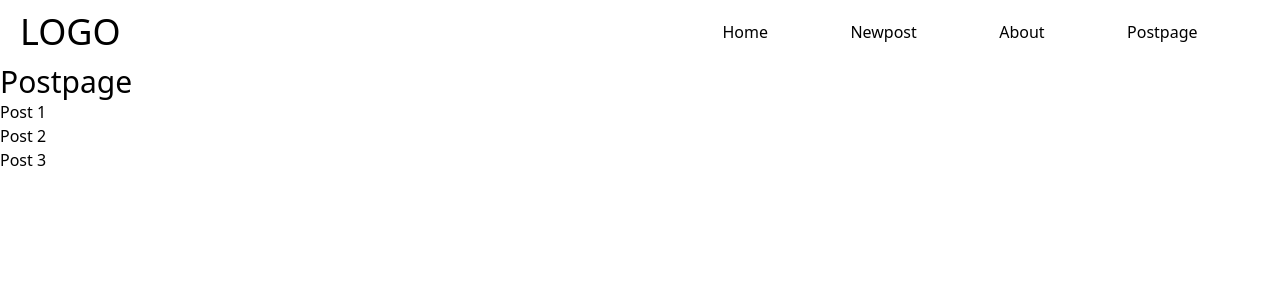
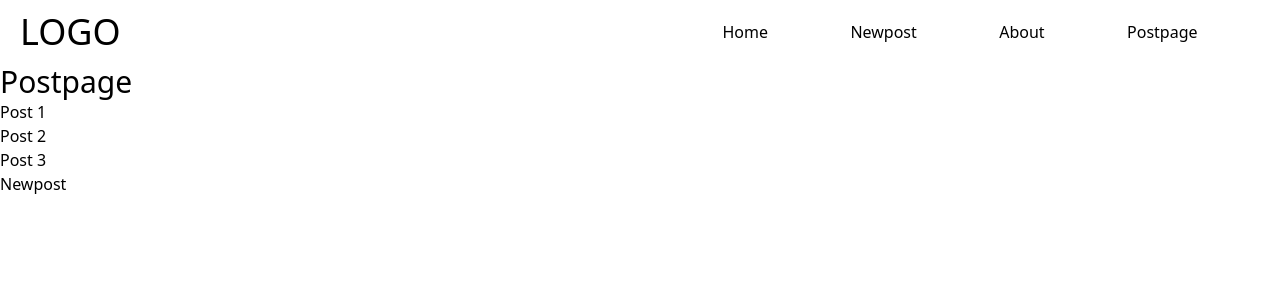
Before and after one commit to natesh16/React-practice, a React (Create React App) app in the folder web_app/: page /postpage in a window 1280 px wide. Shown: the top 300 px of the page. Built offline with nearby package versions, Linux system fonts and the light colour scheme.

Commit message:
BROWSER ROUTWER SETUP

```diff
--- a/web_app/src/App.jsx
+++ b/web_app/src/App.jsx
@@ -1,41 +1,32 @@
-import { Link, Route, Routes } from "react-router-dom";
+import { Route, Routes } from "react-router-dom";
 import Home from "./Home";
 import Newpost from "./Newpost";
 import About from "./About";
 import Post from "./Post";
 import Postpage from "./Postpage";
+import Navbar from "./Navbar";
+import Missing from "./Missing";
 // import Footer from "./Footer";
 // import Header from "./Header";
 // import Home from "./Home";
-// import Missing from "./Missing";
-// import Navbar from "./Navbar";
 // import Postpage from "./Postpage";
 function App() {
   return (
     <div className=" w-screen h-screen ">
-      <nav className="flex justify-between h-16 w-screen">
-          <div className="flex h-full w-1/3">
-            <h1 className="my-auto ml-5 text-4xl">LOGO</h1>
-          </div>
-          <div className="w-1/2 flex">
-            <ul className=" my-auto flex justify-evenly w-full">
-              <li><Link to="Home" className="my-auto ">Home</Link></li>
-              <li><Link to="newpost" className=" my-auto ">Newpost</Link></li>
-              <li><Link to="about" className=" my-auto ">About</Link></li>
-              <li><Link to="postpage" className=" my-auto ">Postpage</Link></li>
-            </ul>
-          </div>
-      </nav>
+      <Navbar/>
       <Routes>
         <Route path="/Home" element={<Home/>}/>
         <Route path="/newpost" element={<Newpost/>}/>
         <Route path="/about" element={<About/>}/>
-        <Route path="/Postpage" element={<Postpage/>}/>
-        <Route path="/postpage/:id" element={<Post/>}/>
+        <Route path="/postpage">
+          <Route index element={<Postpage/>}/>
+          <Route path=":id" element={<Post/>}/>
+          <Route path="Newpost" element={<Newpost/>}/>
+        </Route>
+        <Route path="*" element={<Missing/>}/>
       </Routes>
       {/* <Header/>
       <Home/>
-      <Navbar/>
       <Newpost/>
       <Postpage/>
       <About/>
--- a/web_app/src/Navbar.jsx
+++ b/web_app/src/Navbar.jsx
@@ -1,9 +1,23 @@
 import React from 'react'
+import { Link } from "react-router-dom";
+
 const Navbar = () => {
   return (
-    <nav>
-        <div>Navbar</div>
-    </nav>
+      <>
+        <nav className="flex justify-between h-16 w-screen">
+          <div className="flex h-full w-1/3">
+            <h1 className="my-auto ml-5 text-4xl">LOGO</h1>
+          </div>
+          <div className="w-1/2 flex">
+            <ul className=" my-auto flex justify-evenly w-full">
+              <li><Link to="Home" className="my-auto ">Home</Link></li>
+              <li><Link to="newpost" className=" my-auto ">Newpost</Link></li>
+              <li><Link to="about" className=" my-auto ">About</Link></li>
+              <li><Link to="postpage" className=" my-auto ">Postpage</Link></li>
+            </ul>
+          </div>
+      </nav>
+    </>
   )
 }
 
--- a/web_app/src/Newpost.jsx
+++ b/web_app/src/Newpost.jsx
@@ -3,7 +3,7 @@ import React from 'react'
 const Newpost = () => {
   return (
     <main>
-        <h1>Newpost</h1>
+        <h1 className='text-3xl'>Newpost</h1>
     </main>
   )
 }
--- a/web_app/src/Postpage.jsx
+++ b/web_app/src/Postpage.jsx
@@ -3,11 +3,12 @@ import { Link } from 'react-router-dom'
 const Postpage = () => {
   return (
     <main>
-        <h1 className='text-3xl '>Postpage</h1>
-        <ul>
+        <h1 className='text-3xl'>Postpage</h1>
+        <ul className='flex flex-col'>
           <li><Link to="/postpage/1">Post 1</Link></li>
           <li><Link to="/postpage/2">Post 2</Link></li>
           <li><Link to="/postpage/3">Post 3</Link></li>
+          <Link to="/postpage/Newpost">Newpost</Link>
         </ul>
     </main>
   )
```
